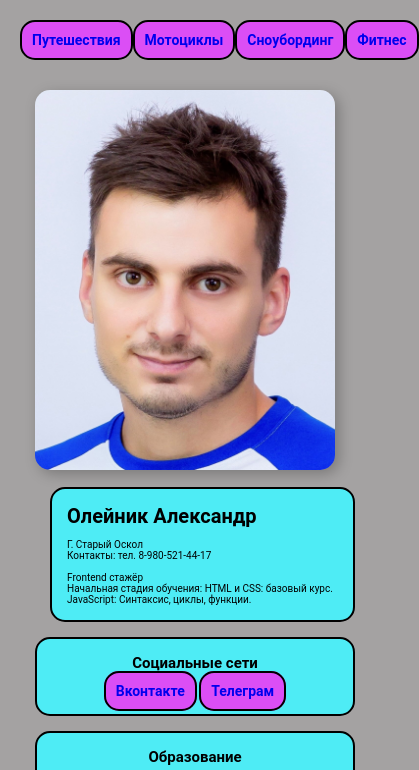
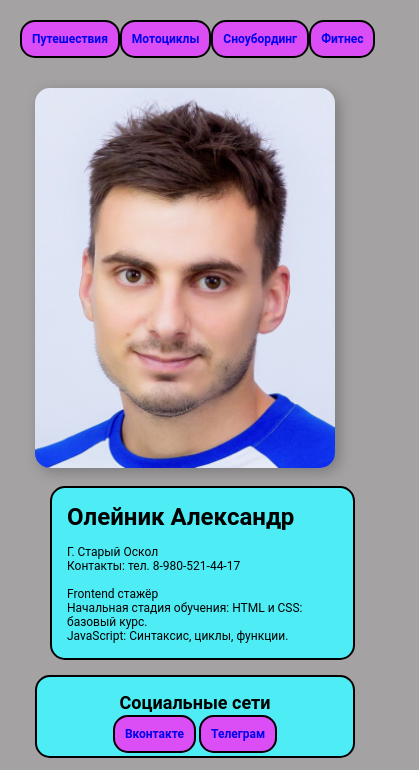
Before and after one commit to oleynikAlex/bondyFit, a plain HTML site: page index.html in a window 390 px wide. Shown: the top 770 px of the page, 419 px wide, since content can reach past the window. Drawn offline with Linux system fonts and the light colour scheme.

Commit message:
Update style.css

```diff
--- a/style.css
+++ b/style.css
@@ -196,11 +196,11 @@ a:visited {
     }
 
     body {
-        font-size: 10px;
+        font-size: 12px;
     }
 
     .btn {
-        font-size: 14px;
+        font-size: 12px;
     }
 
 
```
